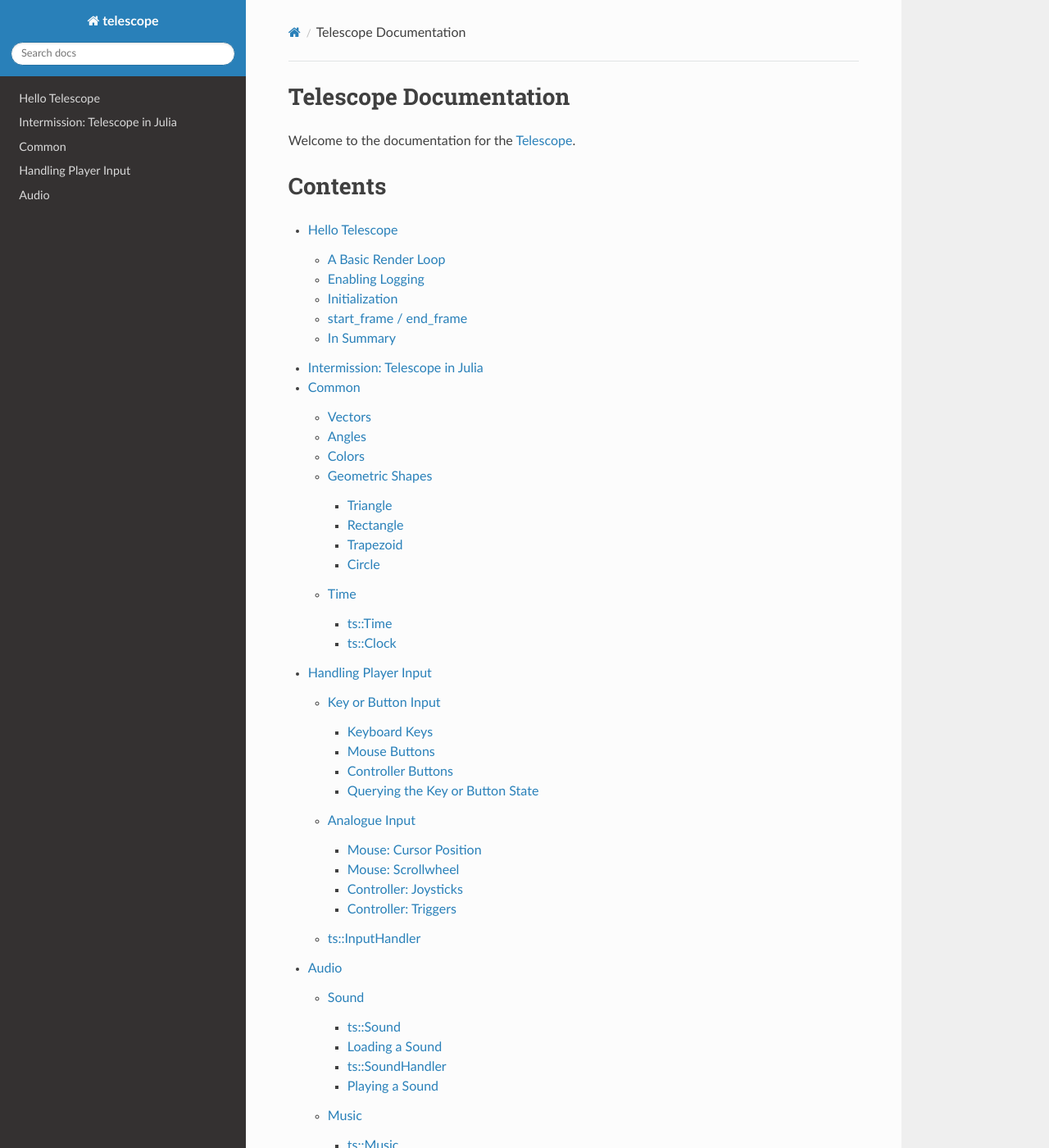
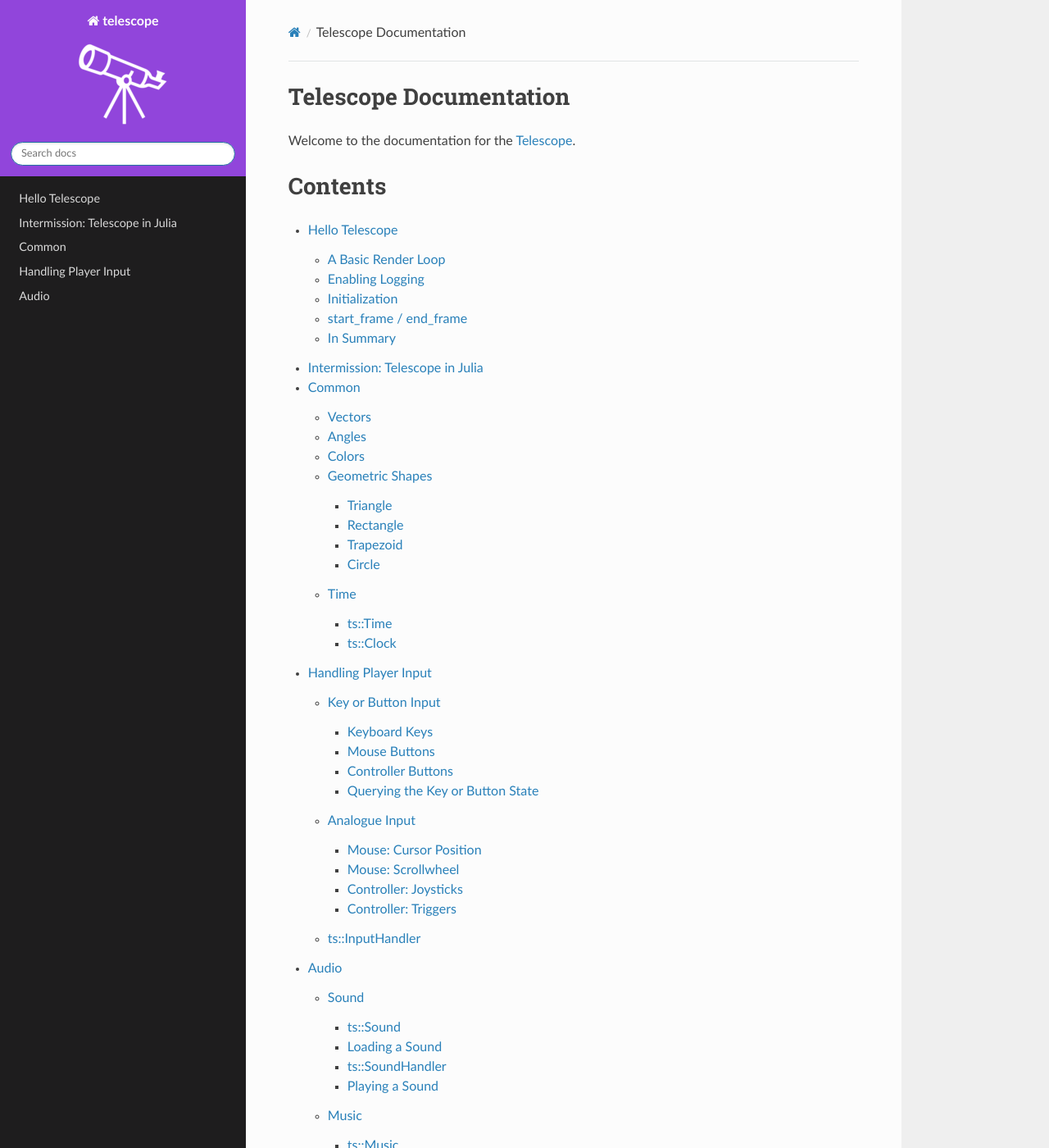
Before and after one commit to jhigginbotham64/Telescope, a Sphinx documentation site: the page built from docs/index.rst, in a window 1280 px wide and 1400 px high. Shown: the whole window at 82% size. Built offline with Sphinx 7.4.7 and the Read the Docs theme 2.0.0, drawn with Linux system fonts in a browser that asks for light colours; pages that are not in the unit, such as notebooks, are missing from menus.

Commit message:
added favicon

```diff
--- a/docs/_templates/layout.html
+++ b/docs/_templates/layout.html
@@ -2,18 +2,12 @@
 {% block footer %} {{ super() }}
 
 <style>
-    /*
-    .wy-side-nav-search {
-        background: #9b59b6;
-    }
-
-    .wy-nav-top {
-        background: #ff00ff;
+    .wy-side-nav-search, .wy-nav-top {
+        background: #9145db;
     }
 
     .wy-nav-side {
-        background: #ff0000;
+        background: #1e1d1e;
     }
-    */
 </style>
 {% endblock %}
--- a/docs/conf.py
+++ b/docs/conf.py
@@ -22,7 +22,6 @@
 
 project = 'telescope'
 copyright = '2022, Joshua Higginbotham'
-author = 'Simon Brand, Modified by Clemapfel'
 
 # -- Read the Docs Config ----------------------------------------------------
 
@@ -66,3 +65,6 @@
 
 # disable "show source" in html output
 html_show_sourcelink = False
+
+html_logo = "_static/favicon.png"
+# note: this icon is from noto-emoji, which is a public domain emote package. No copyright applies
```
Also changed, not shown: docs/_static/favicon.png (added).
